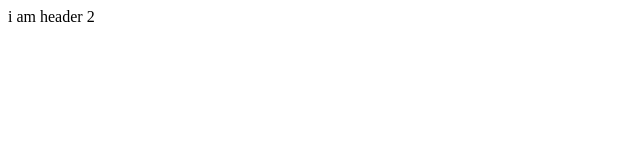
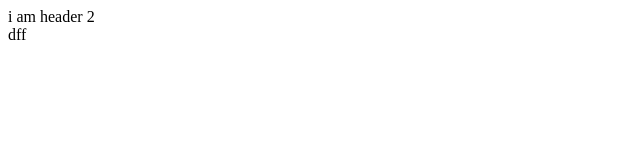
Before and after one commit to Lijo-Xavier/git-test, a plain HTML site: page index.html in a window 1280 px wide. Shown: the full height of the page, 0-640 px from the left. Drawn offline with Linux system fonts and the light colour scheme.

Commit message:
refactor:add a dff inside body

```diff
--- a/index.html
+++ b/index.html
@@ -9,5 +9,6 @@
     <header>
         i am header 2
     </header>
+    <span>dff</span>
 </body>
 </html>
```
